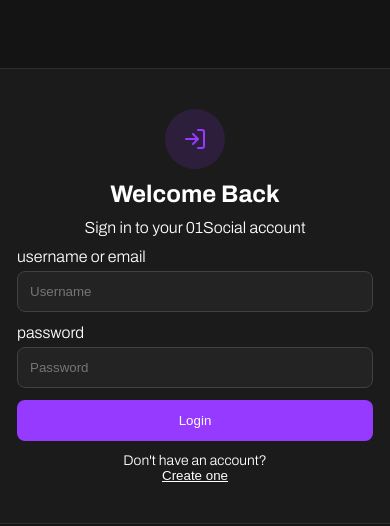
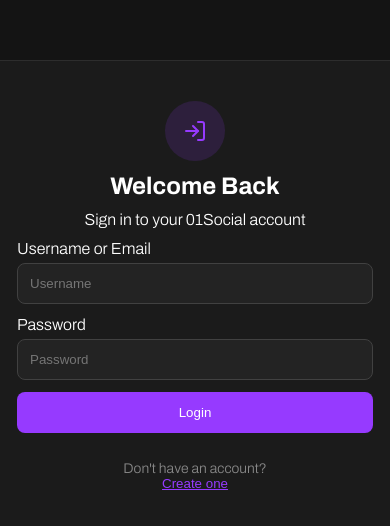
Before and after one commit to abdel-mars/Social-Network-V2, a Next.js app in the folder frontend/: page / in a window 390 px wide. Shown: the part 126-652 px from the top of the page. Built offline with nearby package versions, Linux system fonts and the light colour scheme; no server answers.

Commit message:
update home page structure and responsive styles

```diff
--- a/frontend/src/app/page.js
+++ b/frontend/src/app/page.js
@@ -2,15 +2,27 @@
 
 import { useState, useEffect } from "react";
 import { LogIn } from "lucide-react";
-import { useRouter } from "next/navigation";
+import { useRouter, useSearchParams } from "next/navigation";
+import Toast from "./components/ui/Toast";
 import styles from "./page.module.css";
 
 export default function LoginPage() {
   const [username, setUsername] = useState("");
   const [password, setPassword] = useState("");
   const [loading, setLoading] = useState(true);
-  const [detect, setDectec] = useState(false);
+  const [detect, setDetect] = useState(false);
+  const [notification, setNotification] = useState(null);
+
   const router = useRouter();
+  const searchParams = useSearchParams();
+
+  useEffect(() => {
+    const prefill = searchParams.get("username") || searchParams.get("email");
+    if (prefill) {
+      setUsername(prefill);
+      setNotification({ message: "Account created! You can now login.", type: "success" });
+    }
+  }, [searchParams]);
 
   useEffect(() => {
     async function checkAuth() {
@@ -19,12 +31,10 @@ export default function LoginPage() {
           method: "GET",
           credentials: "include",
         });
-        console.log("The checker it's call !!");
-        console.log(res);
         const data = await res.json();
         if (res.ok && data.authenticated) {
-          setDectec(true);
-          router.push("/home"); // already logged in → go home
+          setDetect(true);
+          router.push("/home");
         }
       } catch (err) {
         console.error("Error checking auth:", err);
@@ -32,7 +42,6 @@ export default function LoginPage() {
         setLoading(false);
       }
     }
-
     checkAuth();
   }, [router]);
 
@@ -43,93 +52,88 @@ export default function LoginPage() {
       const res = await fetch("http://localhost:8080/login", {
         method: "POST",
         headers: { "Content-Type": "application/json" },
-        credentials: "include", // <<====>>
+        credentials: "include",
         body: JSON.stringify({ username, password }),
       });
 
       const data = await res.json();
 
       if (res.ok) {
-        console.log("Login success:", data);
-        console.log(data);
+        setNotification({ message: "Login successful!", type: "success" });
         localStorage.setItem("userId", data.user_id);
-        router.push("/home");
+        setTimeout(() => {
+          router.push("/home");
+        }, 1000);
       } else {
-        alert(data.message || "Login failed");
+        setNotification({ message: data.message || "Login failed", type: "error" });
       }
     } catch (err) {
-      console.error("Error:", err);
-      alert("Network error");
+      setNotification({ message: "Network error", type: "error" });
     } finally {
       setLoading(false);
     }
   };
 
-  if (loading)
+  if (loading) {
     return (
-      <p
-        style={{
-          textAlign: "center",
-          marginTop: "100px",
-          color: "var(--outer-space)",
-        }}
-      >
-        Checking session...
-      </p>
+      <div className={styles.loginContainer}>
+        <p style={{ color: "white" }}>Checking session...</p>
+      </div>
     );
+  }
+
   if (!detect) {
     return (
-      <main className={`login ${styles.loginContainer}`}>
-        <form onSubmit={handleLogin} className={`card ${styles.loginForm}`}>
+      <main className={styles.loginContainer}>
+        {notification && (
+          <Toast
+            message={notification.message}
+            type={notification.type}
+            onClose={() => setNotification(null)}
+          />
+        )}
+        <form onSubmit={handleLogin} className={styles.loginForm}>
           <div className={styles.formIcon}>
-            <LogIn color="#963AFF"/>
+            <LogIn color="#963AFF" />
           </div>
           <h2>Welcome Back</h2>
           <p>Sign in to your 01Social account</p>
           <div className={styles.inputContainer}>
-            <label htmlFor="username">username or email</label>
+            <label htmlFor="username">Username or Email</label>
             <input
+              id="username"
               className={styles.loginInput}
               name="username"
               type="text"
               placeholder="Username"
               value={username}
               onChange={(e) => setUsername(e.target.value)}
+              required
             />
           </div>
           <div className={styles.inputContainer}>
-            <label htmlFor="password">password</label>
+            <label htmlFor="password">Password</label>
             <input
+              id="password"
               className={styles.loginInput}
               name="password"
               type="password"
               placeholder="Password"
               value={password}
               onChange={(e) => setPassword(e.target.value)}
+              required
             />
           </div>
 
-          <button type="submit" className={styles.loginSubmit}>
-            Login
+          <button type="submit" className={styles.loginSubmit} disabled={loading}>
+            {loading ? "Logging in..." : "Login"}
           </button>
-          <p
-            style={{
-              textAlign: "center",
-              color: "var(--paynes-gray)",
-              fontSize: "14px",
-            }}
-          >
+
+          <p className={styles.registerLink}>
             Don't have an account?{" "}
             <button
               type="button"
               onClick={() => router.push("/register")}
-              style={{
-                color: "var(--blue-munsell)",
-                border: "none",
-                background: "none",
-                cursor: "pointer",
-                textDecoration: "underline",
-              }}
             >
               Create one
             </button>
@@ -138,5 +142,6 @@ export default function LoginPage() {
       </main>
     );
   }
+
   return null;
 }
--- a/frontend/src/app/page.module.css
+++ b/frontend/src/app/page.module.css
@@ -1,12 +1,12 @@
-
-.loginContainer{
+.loginContainer {
   min-height: 100svh;
   background-color: #141414;
   display: flex;
   align-items: center;
   justify-content: center;
 }
-.loginForm{
+
+.loginForm {
   color: white;
   display: flex;
   flex-direction: column;
@@ -19,43 +19,52 @@
   align-items: center;
   justify-content: center;
 }
-.loginForm h2{
+
+.loginForm h2 {
   color: white;
 }
-.inputContainer{
+
+.inputContainer {
   display: flex;
   flex-direction: column;
   gap: 6px;
   width: 100%;
 }
-.loginForm input, .loginForm button{
+
+.loginForm input,
+.loginForm button {
   color: white;
   width: 100%;
 }
-.loginForm input{
+
+.loginForm input {
   background-color: #232323;
 }
-.loginForm input:focus{
+
+.loginForm input:focus {
   outline: none;
   border: solid 1px #963AFF45;
 }
-.loginInput{
+
+.loginInput {
   padding: 12px;
   border-radius: 8px;
   background-color: #232323;
   border: solid 1px #414141;
   width: 100%;
 }
-.loginSubmit{
+
+.loginSubmit {
   padding: 12px;
   border-radius: 8px;
   background-color: #963AFF;
   border: solid 1px #963AFF40;
   width: 100%;
 }
-.formIcon{
+
+.formIcon {
   background-color: #963AFF25;
-  padding:16px;
+  padding: 16px;
   width: 60px;
   height: 60px;
   display: flex;
@@ -63,3 +72,25 @@
   justify-content: center;
   border-radius: 50%;
 }
+
+.registerLink {
+  text-align: center;
+  margin-top: 16px;
+  color: #888;
+  font-size: 14px;
+}
+
+.registerLink button {
+  color: #963AFF;
+  border: none;
+  background: none;
+  cursor: pointer;
+  text-decoration: underline;
+  font-weight: 500;
+  transition: all 0.2s;
+  padding: 0 4px;
+}
+
+.registerLink button:hover {
+  color: #a656ff;
+}
```
